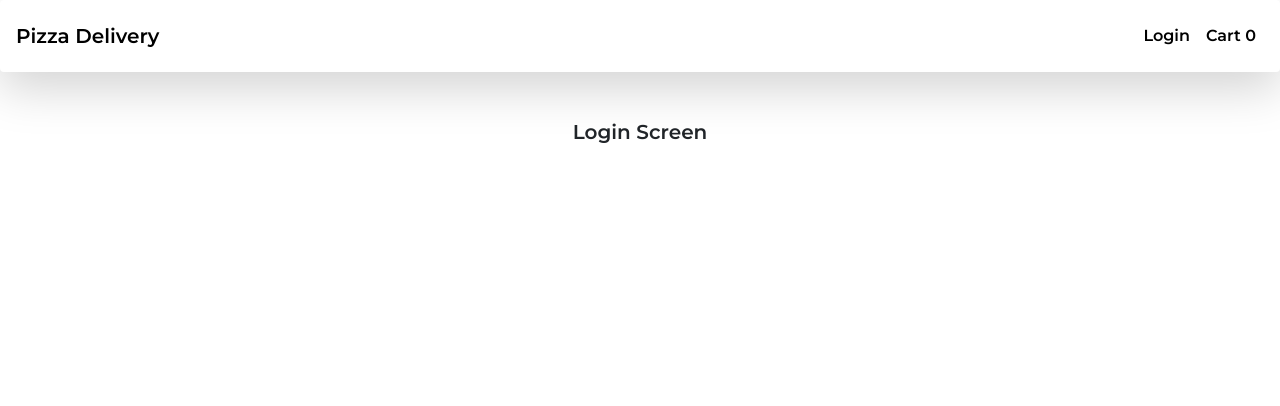
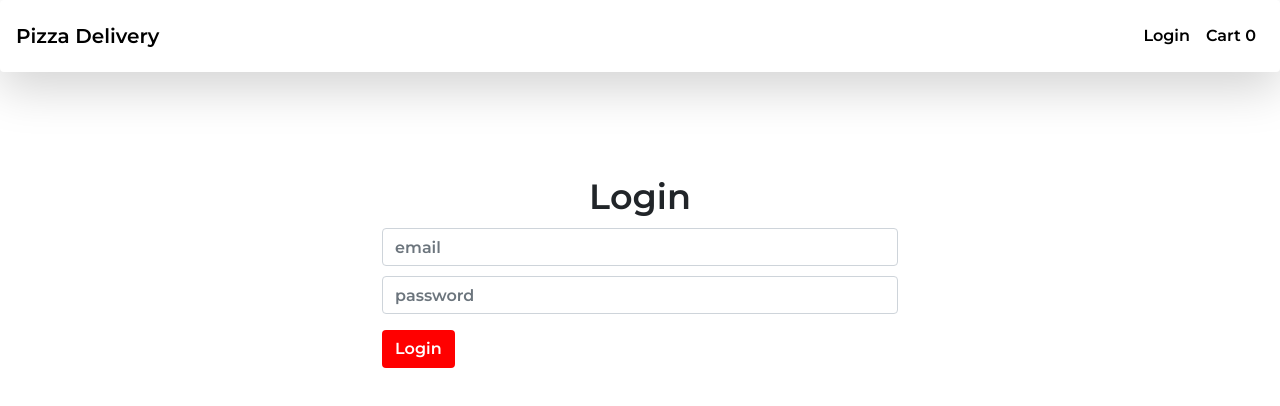
Before and after one commit to BerkayKulak/MERN-Pizza-Delivery, a React (Create React App) app in the folder client/: page /login in a window 1280 px wide. Shown: the top 406 px of the page. Built offline with nearby package versions, Linux system fonts and the light colour scheme.

Commit message:
User Login - Design

```diff
--- a/client/src/actions/userActions.js
+++ b/client/src/actions/userActions.js
@@ -1,14 +1,30 @@
-import axios from 'axios';
-export const registerUser=(user)=>async dispatch=>{
+import axios from "axios";
+export const registerUser = (user) => async (dispatch) => {
+  dispatch({ type: "USER_REGISTER_REQUEST" });
 
-    dispatch({type:'USER_REGISTER_REQUEST'})
+  try {
+    const response = await axios.post(
+      "http://localhost:5000/api/users/register",
+      user
+    );
+    console.log(response);
+    dispatch({ type: "USER_REGISTER_SUCCESS" });
+  } catch (error) {
+    dispatch({ type: "USER_REGISTER_FAILED", payload: error });
+  }
+};
 
-    try {
-        const response = await axios.post('http://localhost:5000/api/users/register' , user)
-        console.log(response);
-        dispatch({type:'USER_REGISTER_SUCCESS'})
-    } catch (error) {
-        dispatch({type:'USER_REGISTER_FAILED' , payload: error})
-    }
+export const loginUser = (user) => async (dispatch) => {
+  dispatch({ type: "USER_LOGIN_REQUEST" });
 
-}
+  try {
+    const response = await axios.post(
+      "http://localhost:5000/api/users/login",
+      user
+    );
+    console.log(response);
+    dispatch({ type: "USER_LOGIN_SUCCESS", payload: response.data });
+  } catch (error) {
+    dispatch({ type: "USER_LOGIN_FAILED", payload: error });
+  }
+};
--- a/client/src/reducers/userReducer.js
+++ b/client/src/reducers/userReducer.js
@@ -18,3 +18,25 @@ export const registerUserReducer = (state = {}, action) => {
       return state;
   }
 };
+
+export const loginUserReducer =(state={} , action) =>{
+
+
+  switch(action.type)
+  {
+      case 'USER_LOGIN_REQUEST' : return{
+          loading:true
+      }
+      case 'USER_LOGIN_SUCCESS' : return{
+        loading:false,
+        success:true,
+        currentUser : action.payload
+    }
+    case 'USER_LOGIN_FAILED' : return{
+        loading:false,
+        error:action.payload
+    }
+    default : return state
+  }
+
+}
--- a/client/src/screens/Loginscreen.js
+++ b/client/src/screens/Loginscreen.js
@@ -1,11 +1,54 @@
-import React from 'react'
+import React, { useState, useEffect } from "react";
+import { useDispatch, useSelector } from "react-redux";
+import { loginUser } from "../actions/userActions";
 
 function Loginscreen() {
+  const [email, setEmail] = useState("");
+  const [password, setPassword] = useState("");
+  const dispatch = useDispatch();
+
+  function login() {
+    const user = { email, password };
+    dispatch(loginUser(user));
+  }
+
   return (
     <div>
-        <h1>Login Screen</h1>
+      <div className="row justify-content-center mt-5">
+        <div className="col-md-5 mt-5 text-left">
+          <h2 className="text-center mt-2" style={{ fontSize: "35px" }}>
+            Login
+          </h2>
+          <div>
+            <input
+              required
+              type="email"
+              placeholder="email"
+              className="form-control"
+              value={email}
+              onChange={(e) => {
+                setEmail(e.target.value);
+              }}
+            />
+            <input
+              required
+              type="password"
+              placeholder="password"
+              className="form-control"
+              value={password}
+              onChange={(e) => {
+                setPassword(e.target.value);
+              }}
+            />
+
+            <button onClick={login} className="btn mt-3">
+              Login
+            </button>
+          </div>
+        </div>
+      </div>
     </div>
-  )
+  );
 }
 
-export default Loginscreen
+export default Loginscreen;
--- a/client/src/screens/Registerscreen.js
+++ b/client/src/screens/Registerscreen.js
@@ -26,7 +26,6 @@ function Registerscreen() {
 
   return (
     <div>
-      <h1>
       <div className="row justify-content-center mt-5">
         <div className="col-md-5 mt-5 text-left">
           <h2 className="text-center mt-2" style={{ fontSize: "35px" }}>
@@ -79,7 +78,6 @@ function Registerscreen() {
           </div>
         </div>
       </div>
-      </h1>
     </div>
   );
 }
--- a/client/src/store.js
+++ b/client/src/store.js
@@ -4,12 +4,13 @@ import thunk from "redux-thunk";
 import { composeWithDevTools } from "redux-devtools-extension";
 import { getAllPizzasReducer } from "./reducers/pizzaReducers";
 import { cartReducer } from "./reducers/cartReducer";
-import { registerUserReducer } from "./reducers/userReducer";
+import { loginUserReducer, registerUserReducer } from "./reducers/userReducer";
 
 const finalReducer = combineReducers({
   getAllPizzasReducer: getAllPizzasReducer,
   cartReducer: cartReducer,
   registerUserReducer: registerUserReducer,
+  loginUserReducer : loginUserReducer
 });
 
 const cartItems = localStorage.getItem("cartItems")
```
Also changed, not shown: 1 other file (tests, documents, lock files or other folders). Lines whose indentation alone changed are shown as unchanged.
